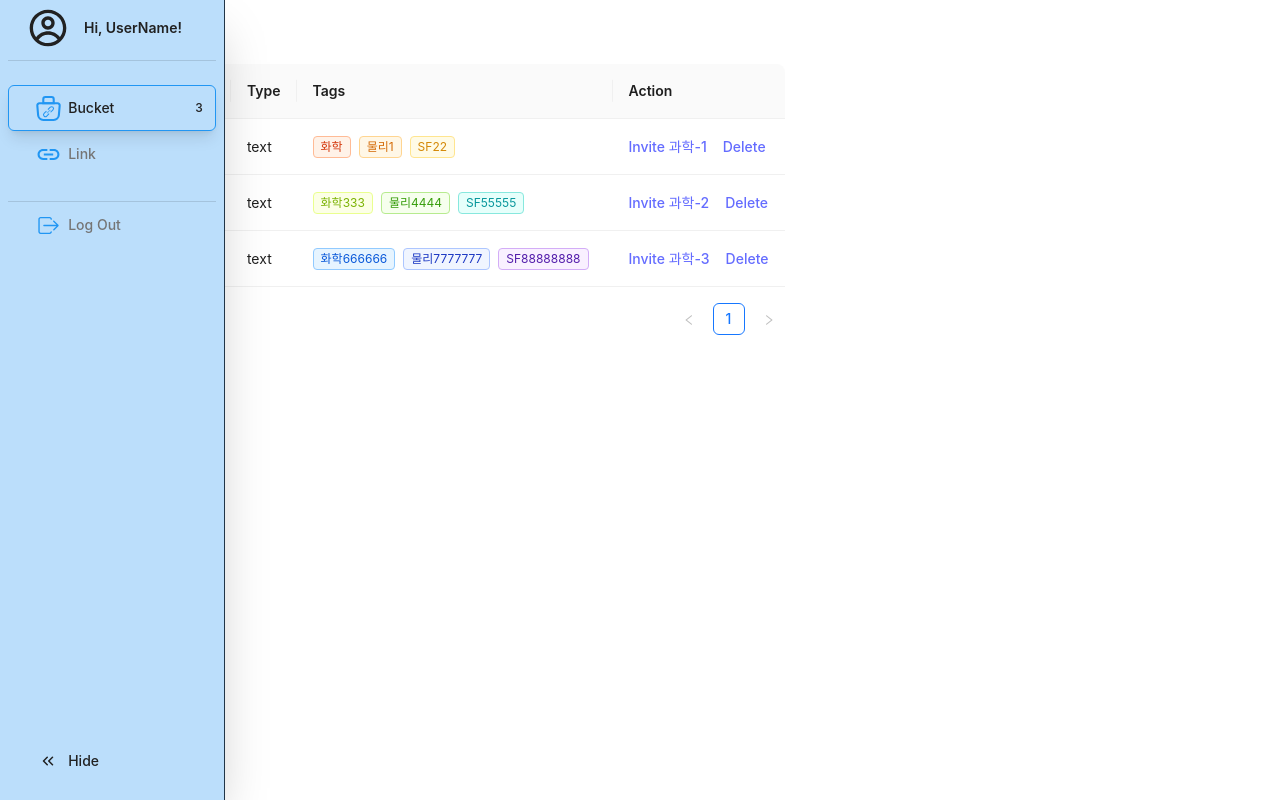
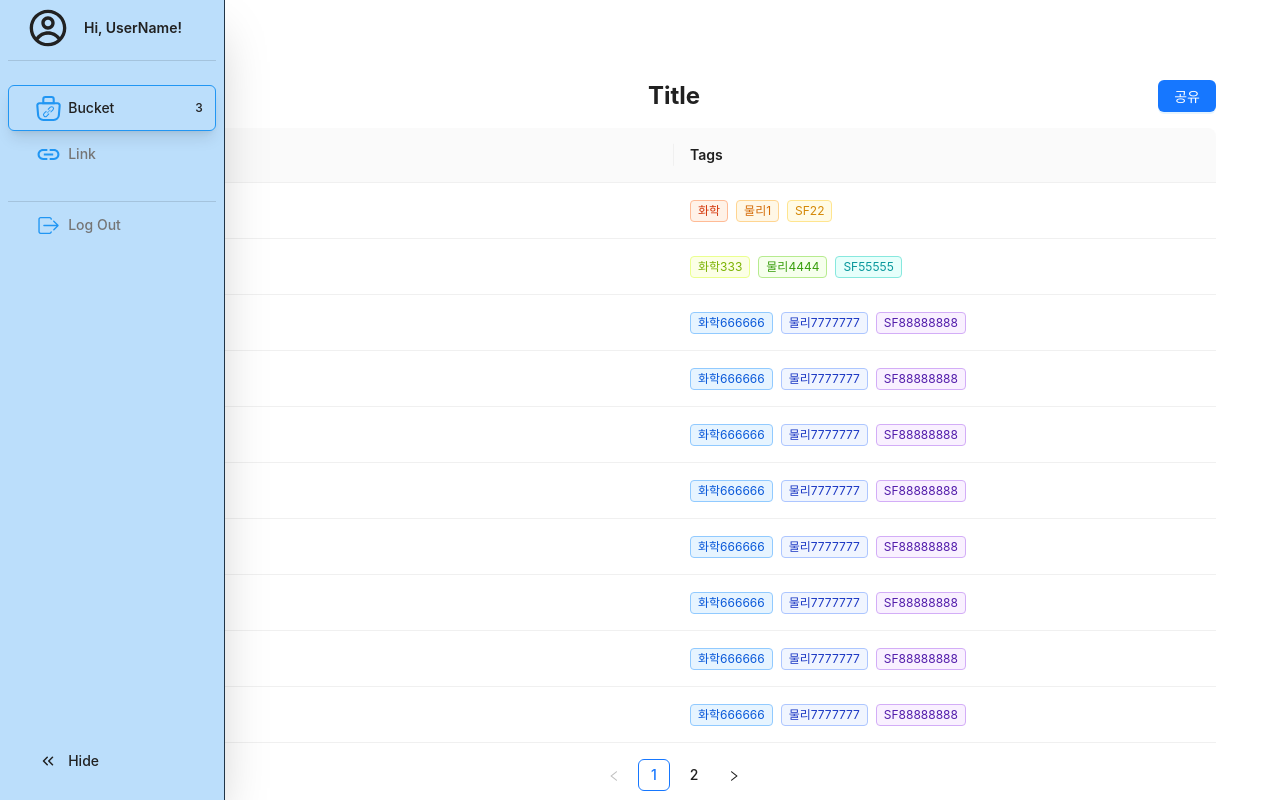
Before and after one commit to animal-squad/project-s-FE, a React (Vite) app: page /main/bucket/bucket in a window 1280 px wide. Built offline with nearby package versions, Linux system fonts and the light colour scheme.

Commit message:
Feat: 바구니 내부 화면 구현
Table 보기 수정

#42

```diff
--- a/src/components/FileComponent_ListView.tsx
+++ b/src/components/FileComponent_ListView.tsx
@@ -1,6 +1,5 @@
 // FileComponent.tsx
 import React from "react";
-import { FiFileText } from "react-icons/fi";
 
 interface FileComponentProps {
   name: string;
--- a/src/components/FileList_ListView.tsx
+++ b/src/components/FileList_ListView.tsx
@@ -1,5 +1,5 @@
 import React from "react";
-import { Space, Table, Tag } from "antd";
+import { Table, Tag, Button } from "antd";
 import type { TableProps } from "antd";
 
 const enum ColorNums {
@@ -57,20 +57,17 @@ interface DataType {
 
 const columns: TableProps<DataType>["columns"] = [
   {
-    title: "File Name",
+    title: "URL",
     dataIndex: "name",
     key: "name",
+    width: "50%",
     render: (text) => <a>{text}</a>,
-  },
-  {
-    title: "Type",
-    dataIndex: "type",
-    key: "type",
   },
   {
     title: "Tags",
     key: "tags",
     dataIndex: "tags",
+    width: "50%",
     render: (_, { tags }) => (
       <>
         {tags.map((tag) => {
@@ -85,16 +82,6 @@ const columns: TableProps<DataType>["columns"] = [
           );
         })}
       </>
-    ),
-  },
-  {
-    title: "Action",
-    key: "action",
-    render: (_, record) => (
-      <Space size="middle">
-        <a>Invite {record.name}</a>
-        <a>Delete</a>
-      </Space>
     ),
   },
 ];
@@ -118,10 +105,73 @@ const data: DataType[] = [
     name: "과학-3",
     tags: ["화학666666", "물리7777777", "SF88888888"],
   },
+  {
+    key: "4",
+    type: "text",
+    name: "과학-3",
+    tags: ["화학666666", "물리7777777", "SF88888888"],
+  },
+  {
+    key: "5",
+    type: "text",
+    name: "과학-3",
+    tags: ["화학666666", "물리7777777", "SF88888888"],
+  },
+  {
+    key: "6",
+    type: "text",
+    name: "과학-3",
+    tags: ["화학666666", "물리7777777", "SF88888888"],
+  },
+  {
+    key: "7",
+    type: "text",
+    name: "과학-3",
+    tags: ["화학666666", "물리7777777", "SF88888888"],
+  },
+  {
+    key: "8",
+    type: "text",
+    name: "과학-3",
+    tags: ["화학666666", "물리7777777", "SF88888888"],
+  },
+  {
+    key: "9",
+    type: "text",
+    name: "과학-3",
+    tags: ["화학666666", "물리7777777", "SF88888888"],
+  },
+  {
+    key: "10",
+    type: "text",
+    name: "과학-3",
+    tags: ["화학666666", "물리7777777", "SF88888888"],
+  },
+  {
+    key: "11",
+    type: "text",
+    name: "과학-3",
+    tags: ["화학666666", "물리7777777", "SF88888888"],
+  },
 ];
 
 const App: React.FC = () => (
-  <Table<DataType> columns={columns} dataSource={data} />
+  <div>
+    <div className="relative flex items-center my-4">
+      <h1 className="absolute left-1/2 transform -translate-x-1/2 text-2xl font-bold text-primary_text">
+        Title
+      </h1>
+      <Button type="primary" className="ml-auto">
+        공유
+      </Button>
+    </div>
+    <Table<DataType>
+      columns={columns}
+      dataSource={data}
+      tableLayout="fixed"
+      pagination={{ pageSize: 10, position: ["bottomCenter"] }}
+    />
+  </div>
 );
 
 export default App;
```
